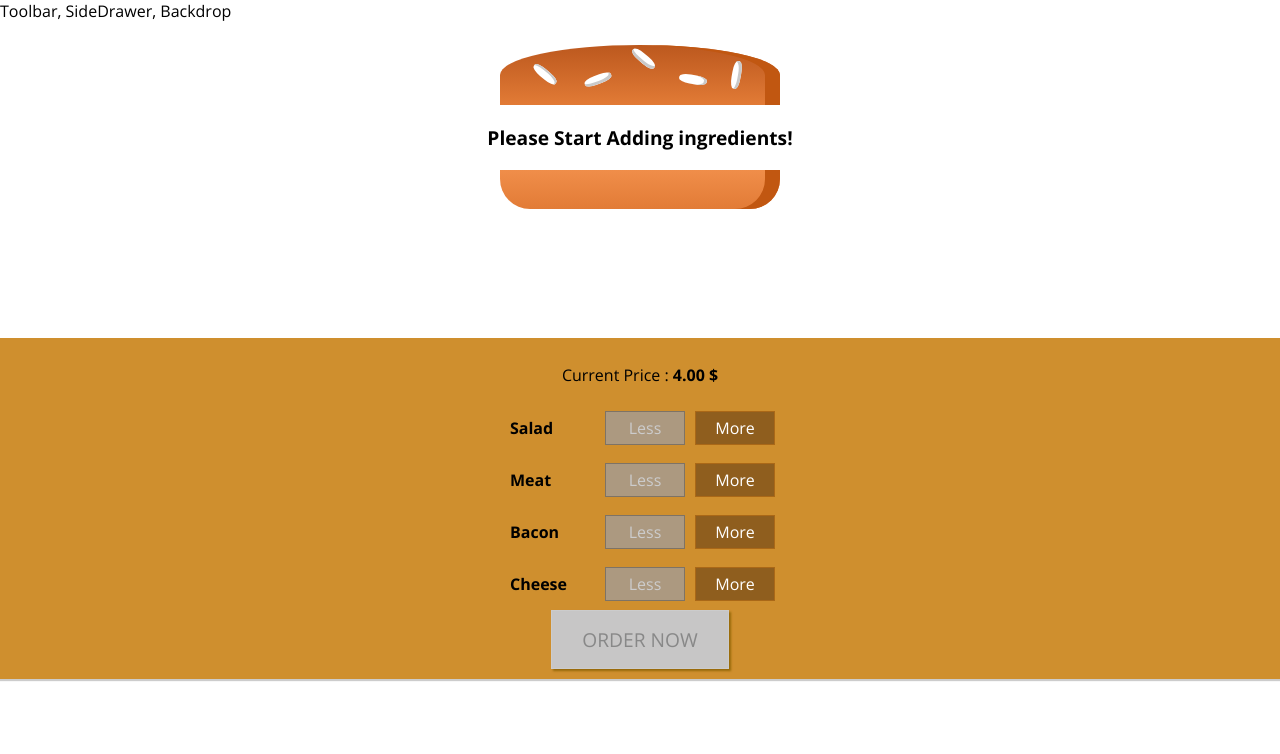
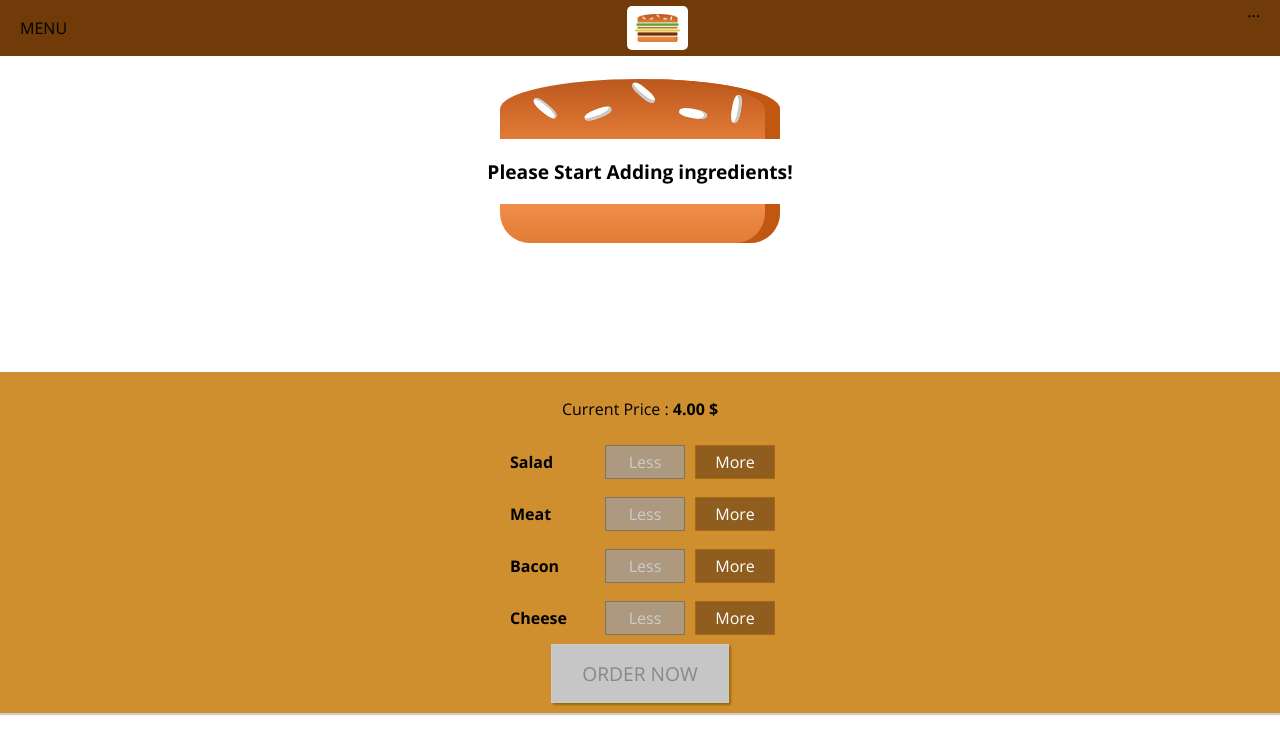
Before and after one commit to shaheemMPM/Burger-Builder-React, a React app: page / in a window 1280 px wide. Shown: the top 754 px of the page. Built offline with nearby package versions, Linux system fonts and the light colour scheme.

Commit message:
Create Custom Logo and Add it to Toolbar

```diff
--- a/src/components/Layout/Layout.css
+++ b/src/components/Layout/Layout.css
@@ -1,3 +1,3 @@
 .Content{
-    margin-top: 16px;
+    margin-top: 72px;
 }
--- a/src/components/Layout/Layout.js
+++ b/src/components/Layout/Layout.js
@@ -1,11 +1,12 @@
 import React from 'react';
 
 import Aux from '../../hoc/Aux';
-import './Layout.css'
+import './Layout.css';
+import Toolbar from '../Navigation/Toolbar/Toolbar';
 
 const layout = (props) => (
     <Aux>
-        <div> Toolbar, SideDrawer, Backdrop </div>
+        <Toolbar />
         <main className="Content">
             {props.children}
         </main>
--- /dev/null
+++ b/src/components/Logo/Logo.css
@@ -0,0 +1,11 @@
+.Logo{
+    background-color: white;
+    padding: 8px;
+    height: 80%;
+    box-sizing: border-box;
+    border-radius: 5px;
+}
+
+.Logo img{
+    height: 100%;
+}
--- /dev/null
+++ b/src/components/Logo/Logo.js
@@ -0,0 +1,14 @@
+import React from 'react';
+
+import BurgerLogo from '../../assets/images/logo.png';
+import './Logo.css';
+
+const logo = (props) => {
+    return (
+        <div className="Logo">
+            <img src={BurgerLogo} alt="Logo"/>
+        </div>
+     );
+}
+
+export default logo;
--- a/src/components/Navigation/Toolbar/Toolbar.css
+++ b/src/components/Navigation/Toolbar/Toolbar.css
@@ -1,6 +1,6 @@
 .Toolbar{
     height: 56px;
-    widows: 100%;
+    width: 100%;
     position: fixed;
     top: 0;
     left: 0;
--- a/src/components/Navigation/Toolbar/Toolbar.js
+++ b/src/components/Navigation/Toolbar/Toolbar.js
@@ -1,12 +1,13 @@
 import React from 'react';
 
 import './Toolbar.css';
+import Logo from '../../Logo/Logo';
 
 const toolbar = (props) => {
     return (
         <header className="Toolbar">
             <div>MENU</div>
-            <div>LOGO</div>
+            <Logo />
             <nav>
                 ...
             </nav>
```
Also changed, not shown: src/assets/images/logo.png (added).
